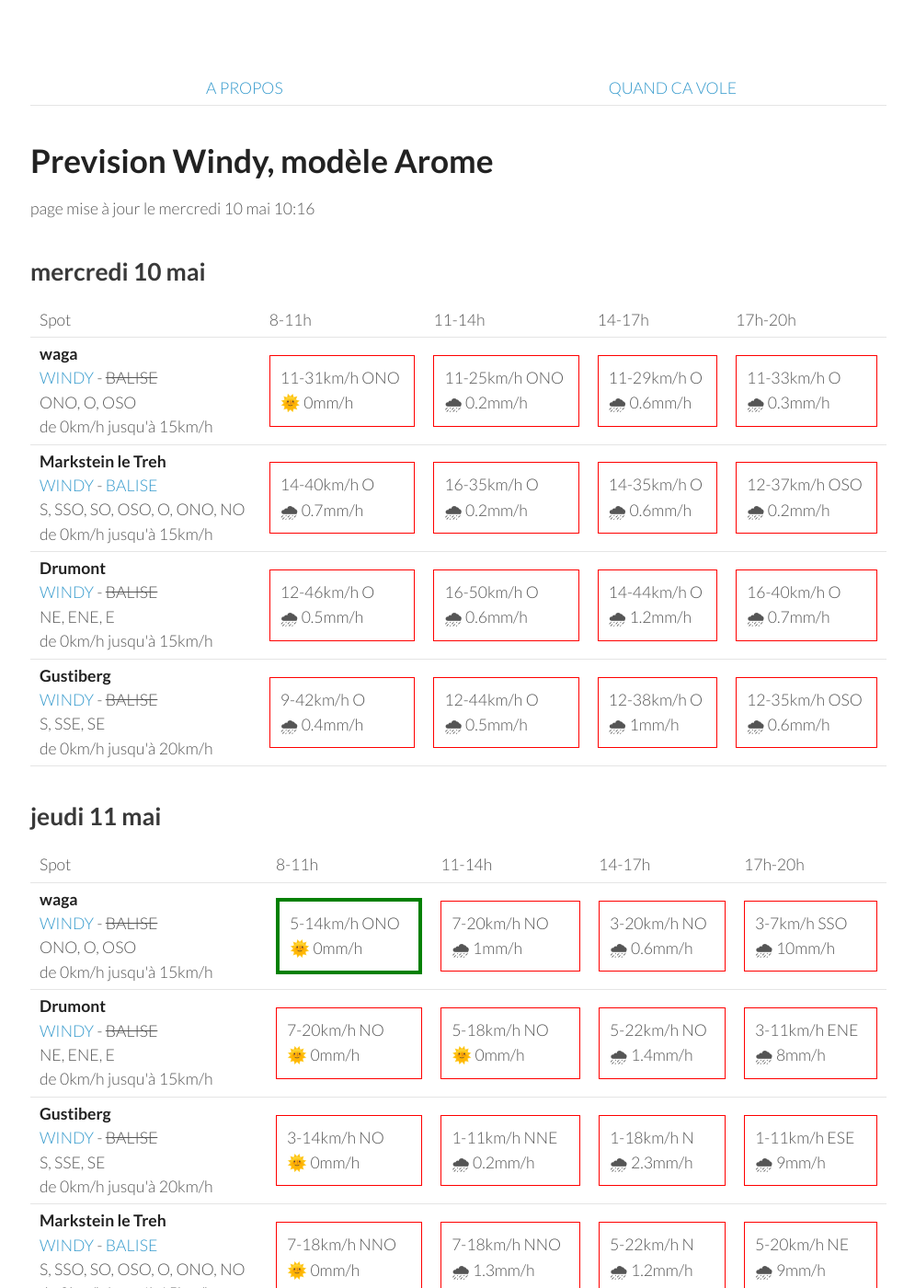
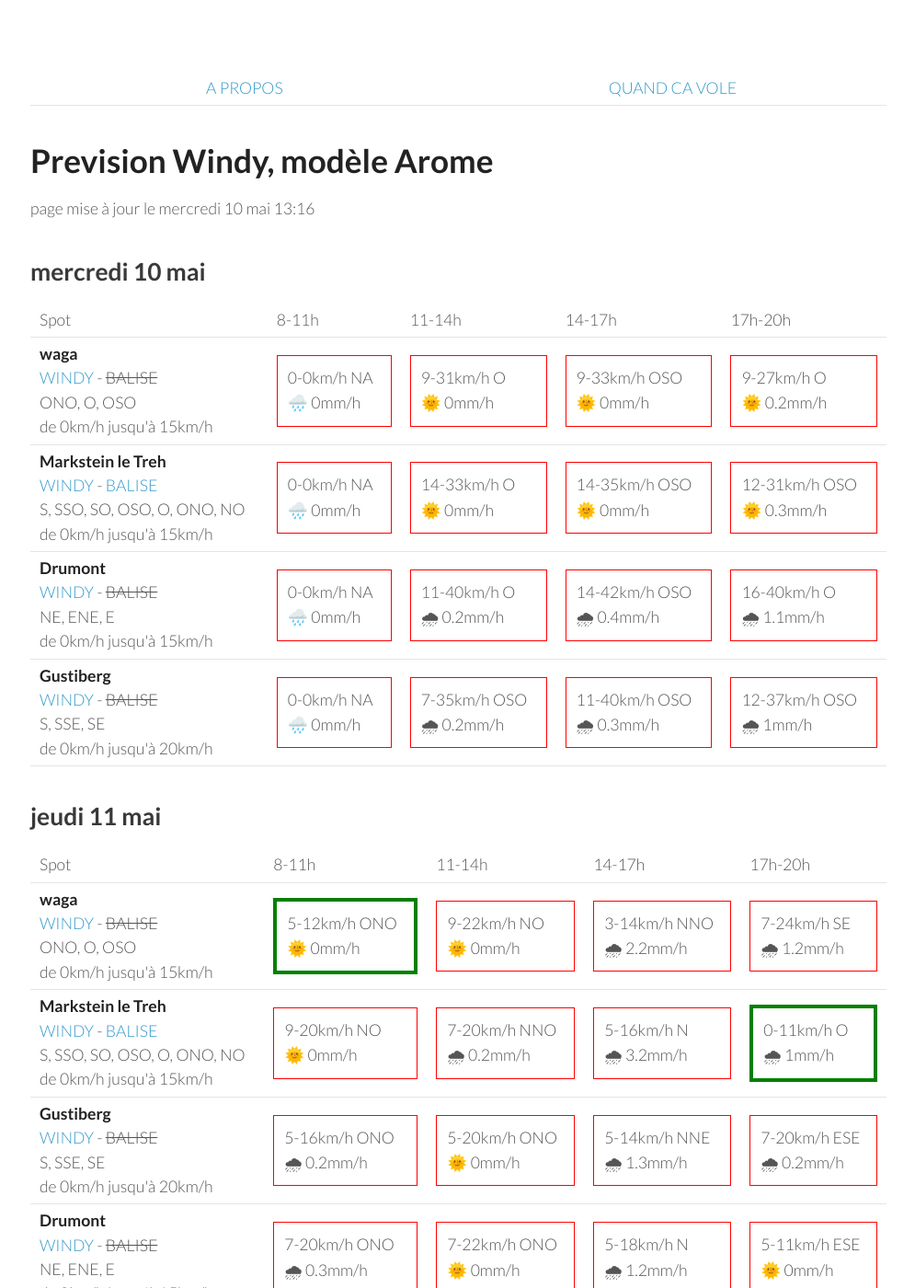
Before and after one commit to parapente-dans-le-nord/parapente-dans-le-nord.github.io, a Jekyll site: the page built from vosges.markdown, in a window 1280 px wide and 1400 px high. Shown: the whole window at 92% size, without its empty margins (25-1020 px from the left). Built offline with Jekyll 4.4.1, drawn with Linux system fonts in a browser that asks for light colours.

Commit message:
update index.markdown

```diff
--- a/vosges.markdown
+++ b/vosges.markdown
@@ -7,7 +7,7 @@ title:  "Tous les spots"
 {: .links}
 
 # Prevision Windy, modèle Arome
-page mise à jour le mercredi 10 mai 10:16
+page mise à jour le mercredi 10 mai 13:16
 
 ## mercredi 10 mai
 
@@ -24,41 +24,37 @@ page mise à jour le mercredi 10 mai 10:16
 <tr>
         <td><strong>waga</strong><br><a href="https://windy.com/47.903/6.996?47.900,6.983,15">WINDY</a> - <span class="no-balise"> BALISE </span><br> <span class="vent-favorable">ONO, O, OSO</span><br><span class="force-vent">de 0km/h jusqu'à 15km/h</span> </td>
 
-            <td><div class="not-flyable"><p>11-31km/h ONO</p><p>🌞 0mm/h</p></div></td>
-            <td><div class="not-flyable"><p>11-25km/h ONO</p><p>🌧 0.2mm/h</p></div></td>
-            <td><div class="not-flyable"><p>11-29km/h O</p><p>🌧 0.6mm/h</p></div></td>
-            <td><div class="not-flyable"><p>11-33km/h O</p><p>🌧 0.3mm/h</p></div></td>
-
+            <td><div class="not-flyable"><p>0-0km/h NA</p><p>🌧️ 0mm/h</p></div></td>
+            <td><div class="not-flyable"><p>9-31km/h O</p><p>🌞 0mm/h</p></div></td>
+            <td><div class="not-flyable"><p>9-33km/h OSO</p><p>🌞 0mm/h</p></div></td>
+            <td><div class="not-flyable"><p>9-27km/h O</p><p>🌞 0.2mm/h</p></div></td>
 
     </tr>
 <tr>
         <td><strong>Markstein le Treh</strong><br><a href="https://windy.com/47.926/7.012?47.505,7.012,8,m:eY1agmQ">WINDY</a> - <span class=""><a href="http://www.balisemeteo.com/balise.php?idBalise=136">BALISE</a> </span><br> <span class="vent-favorable">S, SSO, SO, OSO, O, ONO, NO</span><br><span class="force-vent">de 0km/h jusqu'à 15km/h</span> </td>
 
-            <td><div class="not-flyable"><p>14-40km/h O</p><p>🌧 0.7mm/h</p></div></td>
-            <td><div class="not-flyable"><p>16-35km/h O</p><p>🌧 0.2mm/h</p></div></td>
-            <td><div class="not-flyable"><p>14-35km/h O</p><p>🌧 0.6mm/h</p></div></td>
-            <td><div class="not-flyable"><p>12-37km/h OSO</p><p>🌧 0.2mm/h</p></div></td>
-
+            <td><div class="not-flyable"><p>0-0km/h NA</p><p>🌧️ 0mm/h</p></div></td>
+            <td><div class="not-flyable"><p>14-33km/h O</p><p>🌞 0mm/h</p></div></td>
+            <td><div class="not-flyable"><p>14-35km/h OSO</p><p>🌞 0mm/h</p></div></td>
+            <td><div class="not-flyable"><p>12-31km/h OSO</p><p>🌞 0.3mm/h</p></div></td>
 
     </tr>
 <tr>
         <td><strong>Drumont</strong><br><a href="https://windy.com/47.898/6.919?47.687,6.919,9,m:eYYagmG">WINDY</a> - <span class="no-balise"> BALISE </span><br> <span class="vent-favorable">NE, ENE, E</span><br><span class="force-vent">de 0km/h jusqu'à 15km/h</span> </td>
 
-            <td><div class="not-flyable"><p>12-46km/h O</p><p>🌧 0.5mm/h</p></div></td>
-            <td><div class="not-flyable"><p>16-50km/h O</p><p>🌧 0.6mm/h</p></div></td>
-            <td><div class="not-flyable"><p>14-44km/h O</p><p>🌧 1.2mm/h</p></div></td>
-            <td><div class="not-flyable"><p>16-40km/h O</p><p>🌧 0.7mm/h</p></div></td>
-
+            <td><div class="not-flyable"><p>0-0km/h NA</p><p>🌧️ 0mm/h</p></div></td>
+            <td><div class="not-flyable"><p>11-40km/h O</p><p>🌧 0.2mm/h</p></div></td>
+            <td><div class="not-flyable"><p>14-42km/h OSO</p><p>🌧 0.4mm/h</p></div></td>
+            <td><div class="not-flyable"><p>16-40km/h O</p><p>🌧 1.1mm/h</p></div></td>
 
     </tr>
 <tr>
         <td><strong>Gustiberg</strong><br><a href="https://windy.com/47.894/6.934?47.891,6.934,15,m:eYYagmI">WINDY</a> - <span class="no-balise"> BALISE </span><br> <span class="vent-favorable">S, SSE, SE</span><br><span class="force-vent">de 0km/h jusqu'à 20km/h</span> </td>
 
-            <td><div class="not-flyable"><p>9-42km/h O</p><p>🌧 0.4mm/h</p></div></td>
-            <td><div class="not-flyable"><p>12-44km/h O</p><p>🌧 0.5mm/h</p></div></td>
-            <td><div class="not-flyable"><p>12-38km/h O</p><p>🌧 1mm/h</p></div></td>
-            <td><div class="not-flyable"><p>12-35km/h OSO</p><p>🌧 0.6mm/h</p></div></td>
-
+            <td><div class="not-flyable"><p>0-0km/h NA</p><p>🌧️ 0mm/h</p></div></td>
+            <td><div class="not-flyable"><p>7-35km/h OSO</p><p>🌧 0.2mm/h</p></div></td>
+            <td><div class="not-flyable"><p>11-40km/h OSO</p><p>🌧 0.3mm/h</p></div></td>
+            <td><div class="not-flyable"><p>12-37km/h OSO</p><p>🌧 1mm/h</p></div></td>
 
     </tr>
 
@@ -80,40 +76,40 @@ page mise à jour le mercredi 10 mai 10:16
 <tr>
         <td><strong>waga</strong><br><a href="https://windy.com/47.903/6.996?47.900,6.983,15">WINDY</a> - <span class="no-balise"> BALISE </span><br> <span class="vent-favorable">ONO, O, OSO</span><br><span class="force-vent">de 0km/h jusqu'à 15km/h</span> </td>
 
-            <td><div class="flyable"><p>5-14km/h ONO</p><p>🌞 0mm/h</p></div></td>
-            <td><div class="not-flyable"><p>7-20km/h NO</p><p>🌧 1mm/h</p></div></td>
-            <td><div class="not-flyable"><p>3-20km/h NO</p><p>🌧 0.6mm/h</p></div></td>
-            <td><div class="not-flyable"><p>3-7km/h SSO</p><p>🌧 10mm/h</p></div></td>
+            <td><div class="flyable"><p>5-12km/h ONO</p><p>🌞 0mm/h</p></div></td>
+            <td><div class="not-flyable"><p>9-22km/h NO</p><p>🌞 0mm/h</p></div></td>
+            <td><div class="not-flyable"><p>3-14km/h NNO</p><p>🌧 2.2mm/h</p></div></td>
+            <td><div class="not-flyable"><p>7-24km/h SE</p><p>🌧 1.2mm/h</p></div></td>
+
+
+    </tr>
+<tr>
+        <td><strong>Markstein le Treh</strong><br><a href="https://windy.com/47.926/7.012?47.505,7.012,8,m:eY1agmQ">WINDY</a> - <span class=""><a href="http://www.balisemeteo.com/balise.php?idBalise=136">BALISE</a> </span><br> <span class="vent-favorable">S, SSO, SO, OSO, O, ONO, NO</span><br><span class="force-vent">de 0km/h jusqu'à 15km/h</span> </td>
+
+            <td><div class="not-flyable"><p>9-20km/h NO</p><p>🌞 0mm/h</p></div></td>
+            <td><div class="not-flyable"><p>7-20km/h NNO</p><p>🌧 0.2mm/h</p></div></td>
+            <td><div class="not-flyable"><p>5-16km/h N</p><p>🌧 3.2mm/h</p></div></td>
+            <td><div class="flyable"><p>0-11km/h O</p><p>🌧 1mm/h</p></div></td>
+
+
+    </tr>
+<tr>
+        <td><strong>Gustiberg</strong><br><a href="https://windy.com/47.894/6.934?47.891,6.934,15,m:eYYagmI">WINDY</a> - <span class="no-balise"> BALISE </span><br> <span class="vent-favorable">S, SSE, SE</span><br><span class="force-vent">de 0km/h jusqu'à 20km/h</span> </td>
+
+            <td><div class="not-flyable"><p>5-16km/h ONO</p><p>🌧 0.2mm/h</p></div></td>
+            <td><div class="not-flyable"><p>5-20km/h ONO</p><p>🌞 0mm/h</p></div></td>
+            <td><div class="not-flyable"><p>5-14km/h NNE</p><p>🌧 1.3mm/h</p></div></td>
+            <td><div class="not-flyable"><p>7-20km/h ESE</p><p>🌧 0.2mm/h</p></div></td>
 
 
     </tr>
 <tr>
         <td><strong>Drumont</strong><br><a href="https://windy.com/47.898/6.919?47.687,6.919,9,m:eYYagmG">WINDY</a> - <span class="no-balise"> BALISE </span><br> <span class="vent-favorable">NE, ENE, E</span><br><span class="force-vent">de 0km/h jusqu'à 15km/h</span> </td>
 
-            <td><div class="not-flyable"><p>7-20km/h NO</p><p>🌞 0mm/h</p></div></td>
-            <td><div class="not-flyable"><p>5-18km/h NO</p><p>🌞 0mm/h</p></div></td>
-            <td><div class="not-flyable"><p>5-22km/h NO</p><p>🌧 1.4mm/h</p></div></td>
-            <td><div class="not-flyable"><p>3-11km/h ENE</p><p>🌧 8mm/h</p></div></td>
-
-
-    </tr>
-<tr>
-        <td><strong>Gustiberg</strong><br><a href="https://windy.com/47.894/6.934?47.891,6.934,15,m:eYYagmI">WINDY</a> - <span class="no-balise"> BALISE </span><br> <span class="vent-favorable">S, SSE, SE</span><br><span class="force-vent">de 0km/h jusqu'à 20km/h</span> </td>
-
-            <td><div class="not-flyable"><p>3-14km/h NO</p><p>🌞 0mm/h</p></div></td>
-            <td><div class="not-flyable"><p>1-11km/h NNE</p><p>🌧 0.2mm/h</p></div></td>
-            <td><div class="not-flyable"><p>1-18km/h N</p><p>🌧 2.3mm/h</p></div></td>
-            <td><div class="not-flyable"><p>1-11km/h ESE</p><p>🌧 9mm/h</p></div></td>
-
-
-    </tr>
-<tr>
-        <td><strong>Markstein le Treh</strong><br><a href="https://windy.com/47.926/7.012?47.505,7.012,8,m:eY1agmQ">WINDY</a> - <span class=""><a href="http://www.balisemeteo.com/balise.php?idBalise=136">BALISE</a> </span><br> <span class="vent-favorable">S, SSO, SO, OSO, O, ONO, NO</span><br><span class="force-vent">de 0km/h jusqu'à 15km/h</span> </td>
-
-            <td><div class="not-flyable"><p>7-18km/h NNO</p><p>🌞 0mm/h</p></div></td>
-            <td><div class="not-flyable"><p>7-18km/h NNO</p><p>🌧 1.3mm/h</p></div></td>
-            <td><div class="not-flyable"><p>5-22km/h N</p><p>🌧 1.2mm/h</p></div></td>
-            <td><div class="not-flyable"><p>5-20km/h NE</p><p>🌧 9mm/h</p></div></td>
+            <td><div class="not-flyable"><p>7-20km/h ONO</p><p>🌧 0.3mm/h</p></div></td>
+            <td><div class="not-flyable"><p>7-22km/h ONO</p><p>🌞 0mm/h</p></div></td>
+            <td><div class="not-flyable"><p>5-18km/h N</p><p>🌧 1.2mm/h</p></div></td>
+            <td><div class="not-flyable"><p>5-11km/h ESE</p><p>🌞 0mm/h</p></div></td>
 
 
     </tr>
```
